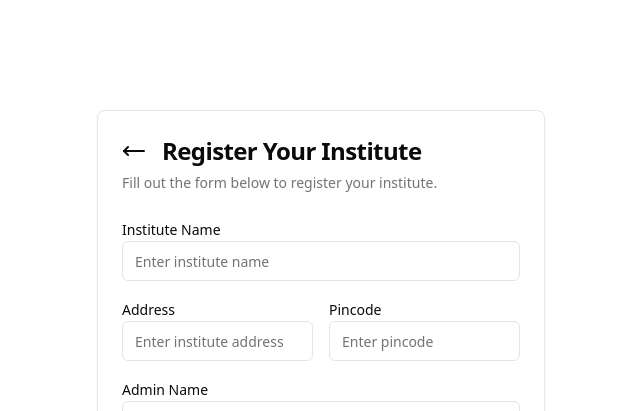
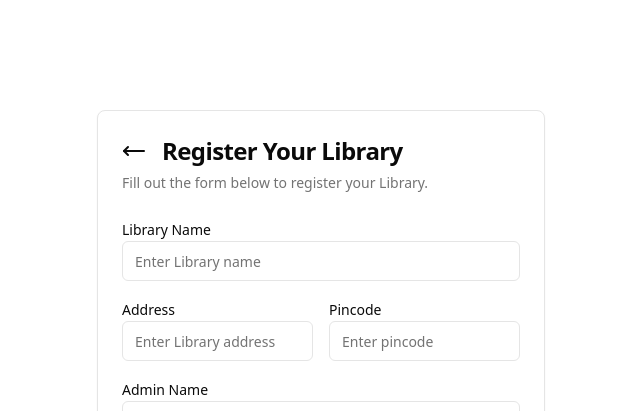
Before and after one commit to dheeraj404/odoo_hackathon_library, a Next.js app in the folder frontend/: page /register in a window 1280 px wide. Shown: the top 411 px of the page, without its empty margins (319-959 px from the left). Built offline with nearby package versions, Linux system fonts and the light colour scheme.

Commit message:
changes dheeraaj

```diff
--- a/frontend/app/page.tsx
+++ b/frontend/app/page.tsx
@@ -4,13 +4,13 @@ export default function Home() {
   return (
     <div className="flex min-h-screen items-center justify-center">
       <section className="space-y-4">
-        <h1 className="text-6xl font-bold">TestSecure</h1>
+        <h1 className="text-6xl font-bold">Library Management System</h1>
         <p className="text-lg ml-2">
-          Secure your Institute with our comprehensive testing platform.
+        Your Gateway to Seamless Library Management
         </p>
         <div className="grid grid-cols-2 items-center gap-4">
           <Link href="/register" className="text-lg font-medium border rounded-lg p-3 flex justify-center bg-primary text-secondary hover:opacity-95 transition-all ease-in-out hover:scale-105">
-            Register your Institute
+            Register your Library
           </Link>
           <Link href="/login" className="text-xl font-medium border rounded-lg p-3 flex justify-center bg-primary text-secondary hover:opacity-95 transition-all ease-in-out hover:scale-105">
             Login
--- a/frontend/app/register/page.tsx
+++ b/frontend/app/register/page.tsx
@@ -52,10 +52,10 @@ export default function Register() {
                         <Link href={"/"}>
                             <MoveLeft className="mr-4" />
                         </Link>
-                        Register Your Institute
+                        Register Your Library
                     </CardTitle>
                     <CardDescription>
-                        Fill out the form below to register your institute.
+                        Fill out the form below to register your Library.
                     </CardDescription>
                 </CardHeader>
                 <CardContent>
@@ -65,11 +65,11 @@ export default function Register() {
                                 htmlFor="institute-name"
                                 className="inline-block"
                             >
-                                Institute Name
+                              Library Name
                             </Label>
                             <Input
                                 id="institute-name"
-                                placeholder="Enter institute name"
+                                placeholder="Enter Library name"
                                 className="inline-block"
                                 onChange={(e) => setFormData({
                                     ...formData,
@@ -84,7 +84,7 @@ export default function Register() {
                             </Label>
                             <Input
                                 id="address"
-                                placeholder="Enter institute address"
+                                placeholder="Enter Library address"
                                 className="inline-block"
                                 onChange={(e) => setFormData({
                                     ...formData,
--- a/frontend/components/Login.tsx
+++ b/frontend/components/Login.tsx
@@ -54,7 +54,7 @@ export default function Login() {
                 </form>
                 <div className="border rounded-lg flex flex-col justify-center align-middle items-center space-y-4 w-full py-4">
                     <p className="text-gray-500">Not registered?</p>
-                    <Link href={"/register"} className="border p-2 rounded-lg bg-primary text-secondary">Register your Institute</Link>
+                    <Link href={"/register"} className="border p-2 rounded-lg bg-primary text-secondary">Register your Library</Link>
                 </div>
             </div>
         </main>
```
Also changed, not shown: frontend/package.json (+10 -3 lines), 2 other files (tests, documents, lock files or other folders).
